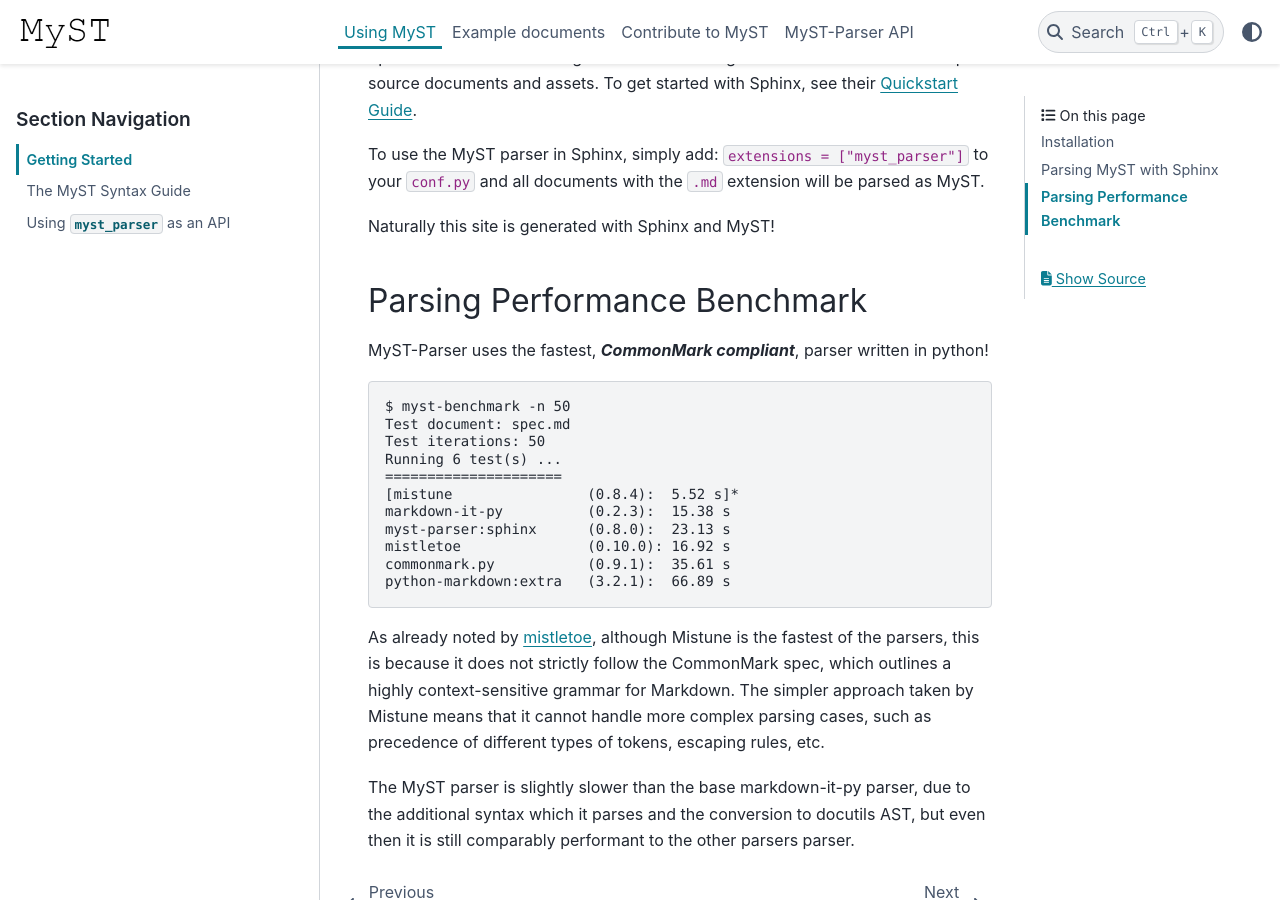
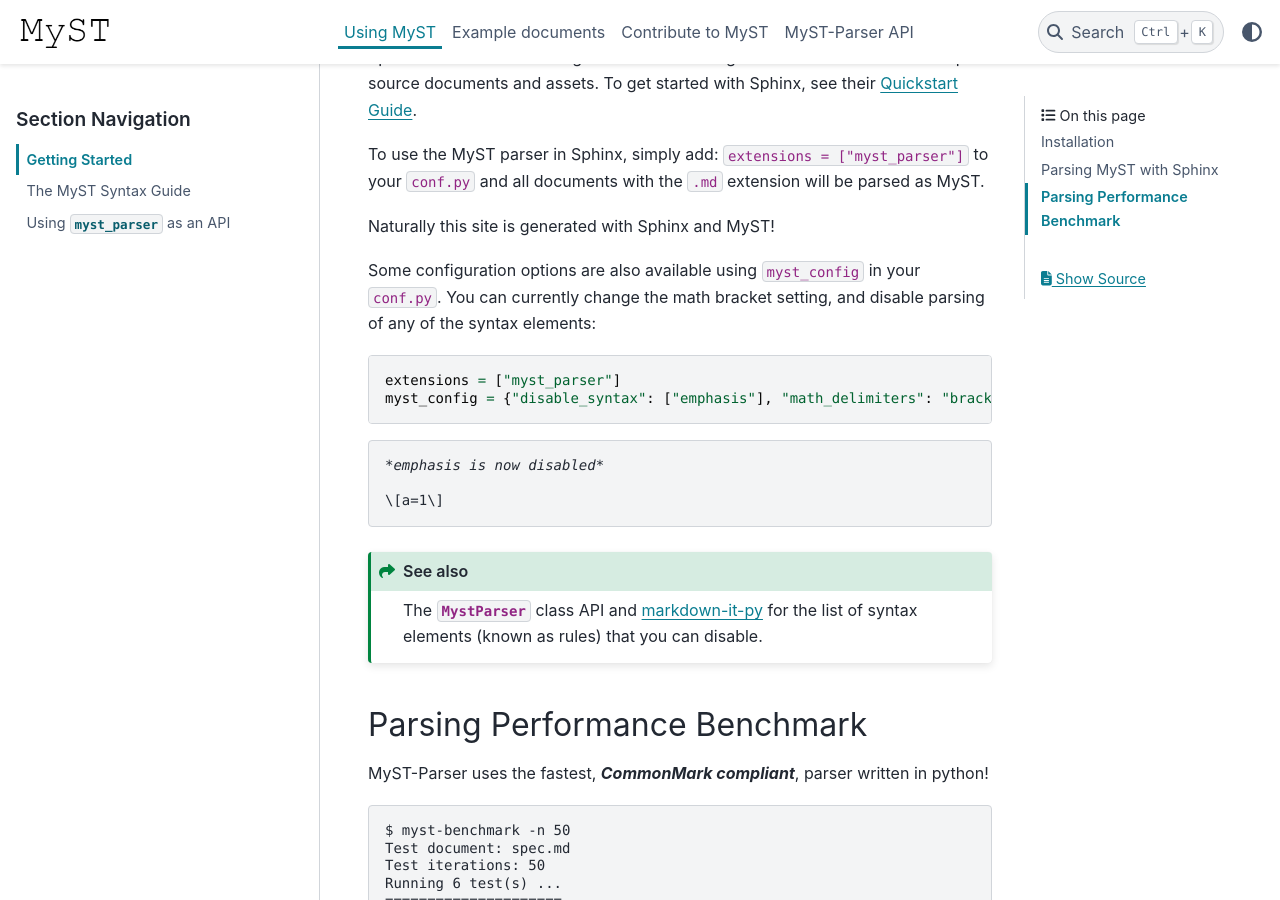
Before and after one commit to executablebooks/MyST-Parser, a Sphinx documentation site: the page built from docs/using/intro.md, in a window 1280 px wide and 900 px high, scrolled down 906 px. Built offline with Sphinx 7.4.7 and the PyData theme 0.15.4, drawn with Linux system fonts in a browser that asks for light colours.

Commit message:
Add documentation of sphinx parser options

````diff
--- a/docs/api/renderers.rst
+++ b/docs/api/renderers.rst
@@ -38,7 +38,7 @@
 to mimic the original docutls rST specific parser elements,
 but instead run nested parsing with the markdown parser.
 
-. autoclass:: myst_parser.mocking.MockInliner
+.. autoclass:: myst_parser.mocking.MockInliner
     :members:
     :undoc-members:
     :show-inheritance:
--- a/docs/api/sphinx_parser.rst
+++ b/docs/api/sphinx_parser.rst
@@ -7,7 +7,8 @@
 to generate a parser for Sphinx, using the :ref:`Sphinx parser API <sphinx:parser-api>`:
 
 .. autoclass:: myst_parser.sphinx_parser.MystParser
-    :members:
-    :no-undoc-members:
+    :members: default_config, supported, parse
+    :undoc-members:
+    :member-order: bysource
     :show-inheritance:
     :exclude-members: __init__
--- a/docs/using/intro.md
+++ b/docs/using/intro.md
@@ -45,6 +45,27 @@
 
 Naturally this site is generated with Sphinx and MyST!
 
+Some configuration options are also available using `myst_config` in your `conf.py`.
+You can currently change the math bracket setting, and disable parsing of any of the syntax elements:
+
+```python
+extensions = ["myst_parser"]
+myst_config = {"disable_syntax": ["emphasis"], "math_delimiters": "brackets"}
+```
+
+```md
+*emphasis is now disabled*
+
+\[a=1\]
+```
+
+```{seealso}
+The {py:class}`~myst_parser.sphinx_parser.MystParser` class API
+and
+[markdown-it-py](https://github.com/ExecutableBookProject/markdown-it-py)
+for the list of syntax elements (known as rules) that you can disable.
+```
+
 ## Parsing Performance Benchmark
 
 MyST-Parser uses the fastest, __*CommonMark compliant*__, parser written in python!
````
